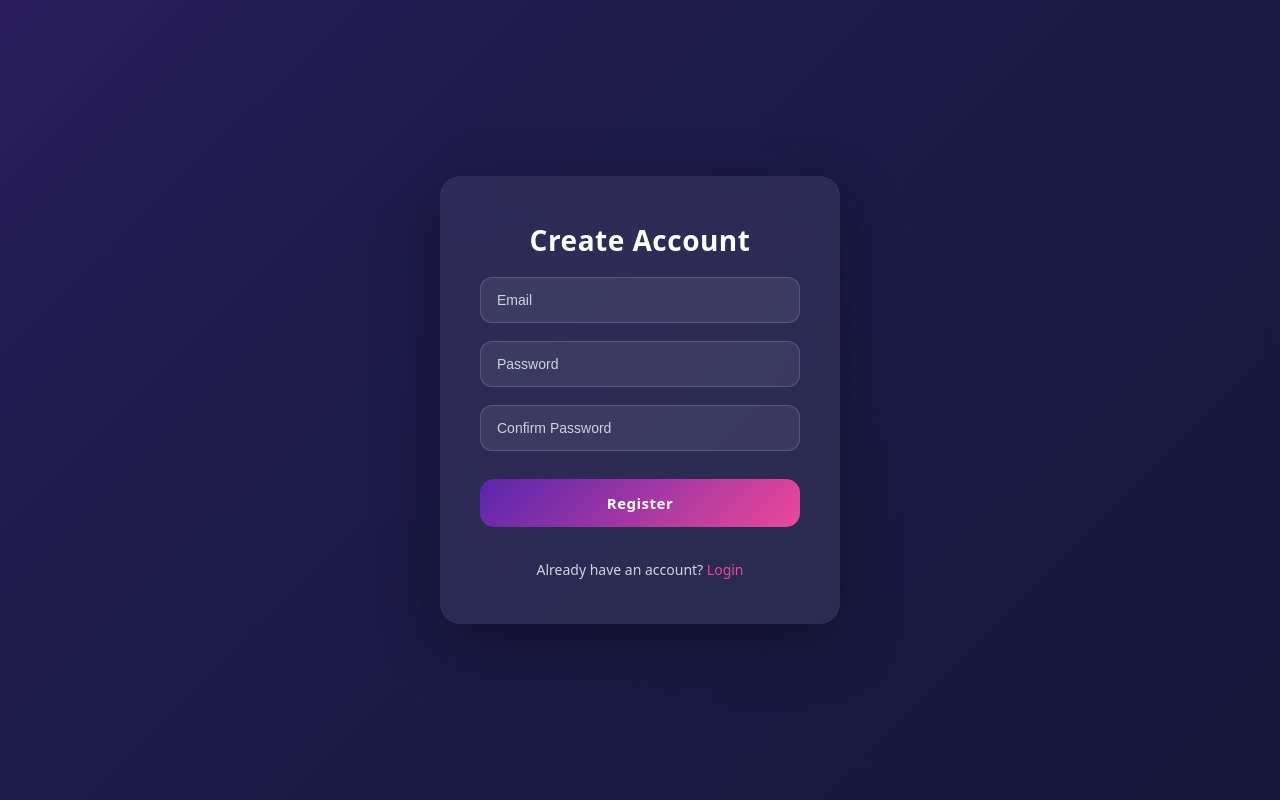
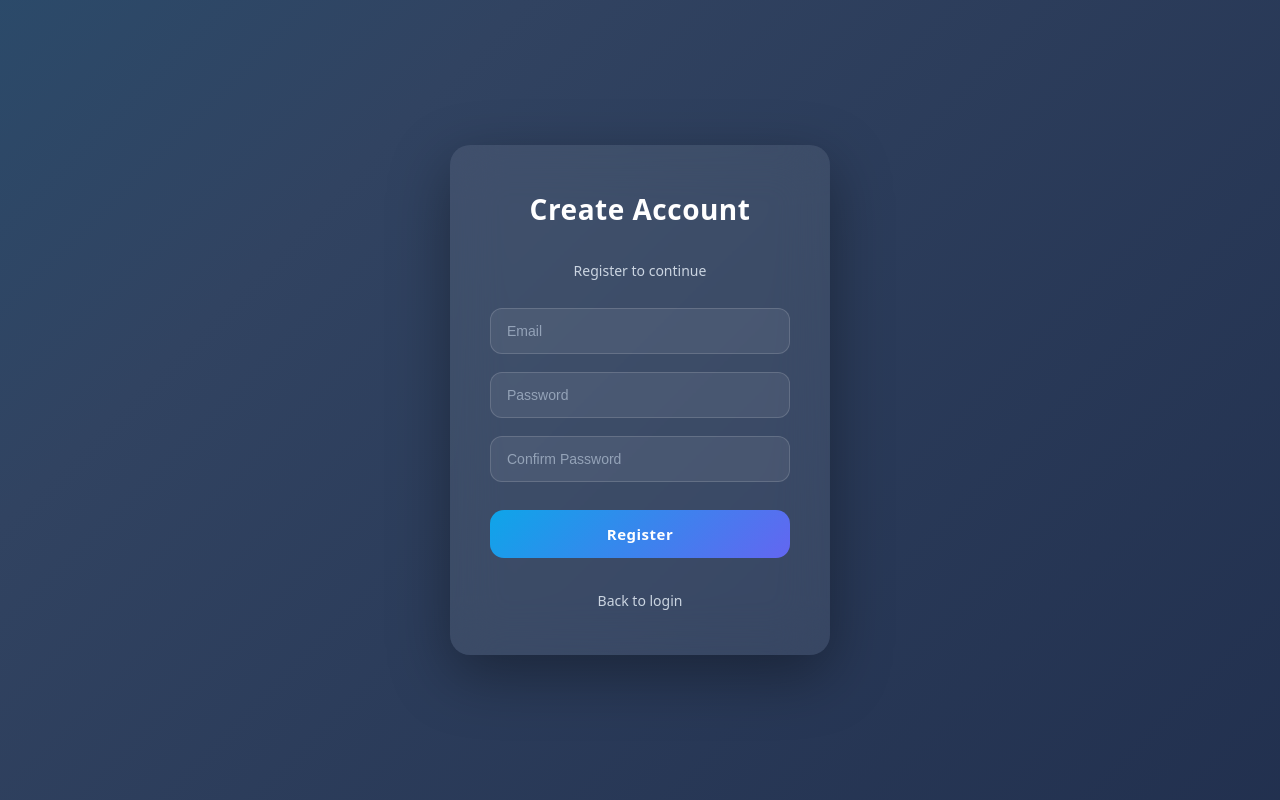
Before and after one commit to YanStrike2025/CloudflarePageTest, a React (Vite) app: page /register in a window 1280 px wide. Built offline with nearby package versions, Linux system fonts and the light colour scheme.

Commit message:
update 5 5.3.26

```diff
--- a/src/assets/Register/Register.jsx
+++ b/src/assets/Register/Register.jsx
@@ -3,24 +3,26 @@
 import './Register.css';
 
 function Register() {
-  const navigate = useNavigate();
-
   const [email, setEmail] = useState('');
   const [password, setPassword] = useState('');
   const [confirmPassword, setConfirmPassword] = useState('');
-  const [error, setError] = useState('');
   const [loading, setLoading] = useState(false);
+
+  const navigate = useNavigate();
 
   const handleRegister = async (e) => {
     e.preventDefault();
-    setError('');
+
+    if (loading) return;
 
     if (password !== confirmPassword) {
-      setError('Passwords do not match');
+      alert("Passwords don't match");
       return;
     }
 
     setLoading(true);
+
+    const start = Date.now();
 
     try {
       const res = await fetch(
@@ -36,68 +38,81 @@
 
       const data = await res.json();
 
-      if (!res.ok) {
-        throw new Error(data.error || 'Registration failed');
+      if (res.ok) {
+        alert('Account created successfully');
+        navigate('/');
+      } else {
+        alert(data.error || 'Registration failed');
       }
 
-      navigate('/');
     } catch (err) {
-      setError(err.message);
-    } finally {
+      alert('Network error');
+    }
+
+    // smooth UX loading
+    const elapsed = Date.now() - start;
+
+    if (elapsed < 800) {
+      await new Promise((r) => setTimeout(r, 800 - elapsed));
+    }
+
     setLoading(false);
-    }
   };
 
   return (
-    <div className="register-container">
-      <form
-        className="register-card"
-        onSubmit={handleRegister}
-        autoComplete="on"
-      >
+    <div className="login-wrapper">
+
+      {loading && (
+        <div className="loading-overlay">
+          <div className="loader"></div>
+          <p>Creating account...</p>
+        </div>
+      )}
+
+      <div className={`login-container ${loading ? 'blurred' : ''}`}>
+        <form className="login-card" onSubmit={handleRegister}>
           <h2>Create Account</h2>
-
-        {error && <p className="error">{error}</p>}
+          <p className="subtitle">Register to continue</p>
 
           <input
             type="email"
-          name="email"
             placeholder="Email"
-          autoComplete="username"
             value={email}
             onChange={(e) => setEmail(e.target.value)}
             required
+            disabled={loading}
           />
 
           <input
             type="password"
-          name="password"
             placeholder="Password"
-          autoComplete="new-password"
             value={password}
             onChange={(e) => setPassword(e.target.value)}
             required
+            disabled={loading}
           />
 
           <input
             type="password"
-          name="confirmPassword"
             placeholder="Confirm Password"
-          autoComplete="new-password"
             value={confirmPassword}
             onChange={(e) => setConfirmPassword(e.target.value)}
             required
+            disabled={loading}
           />
 
           <button type="submit" disabled={loading}>
-          {loading ? 'Creating...' : 'Register'}
+            Register
           </button>
 
-        <p className="login-link">
-          Already have an account?{' '}
-          <span onClick={() => navigate('/')}>Login</span>
+          <p
+            className="register-link"
+            onClick={() => !loading && navigate('/')}
+          >
+            Back to login
           </p>
         </form>
+      </div>
     </div>
   );
 }
```
Also changed, not shown: src/assets/Register/Register.css (line endings or trailing spaces). Lines whose indentation alone changed are shown as unchanged.
